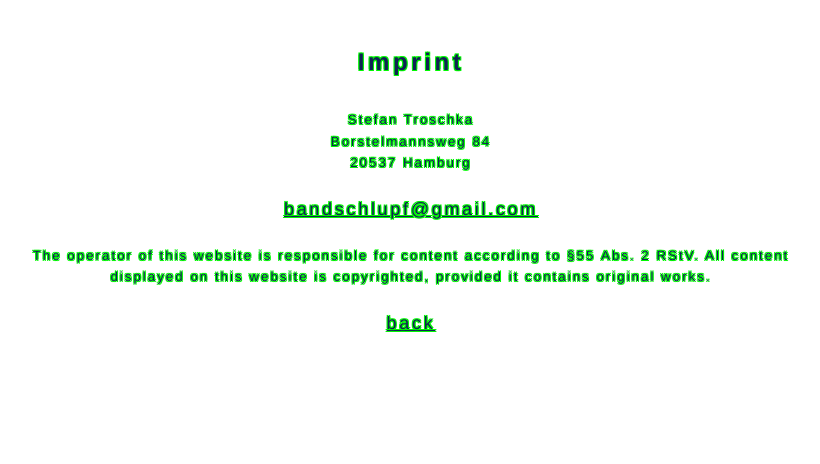
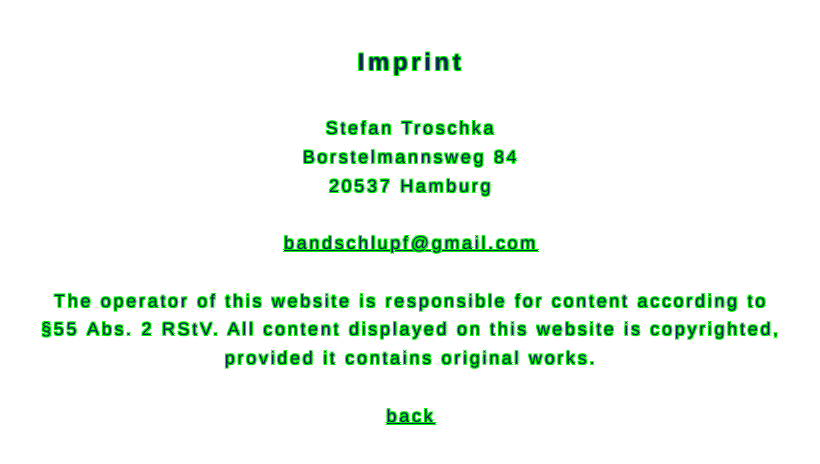
Before and after one commit to bandschlupf/bandschlupf.github.io, a plain HTML site: page imprint.html in a window 1280 px wide. Shown: the whole page, without its empty margins (229-1049 px from the left). Drawn offline with Linux system fonts and the light colour scheme.

Commit message:
Update imprint.html

```diff
--- a/imprint.html
+++ b/imprint.html
@@ -12,7 +12,7 @@
 
 <div class="box">
 <h2>Imprint</h2>
-<p style="font-size:smaller;">Stefan Troschka<br>Borstelmannsweg 84<br>20537 Hamburg<br><br><a href="mailto:bandschlupf@gmail.com">bandschlupf@gmail.com</a><br><br>The operator of this website is responsible for content according to §55&nbsp;Abs. 2 RStV. All content displayed on this website is copyrighted, provided it contains original works.<br><br><a href="index.html">back</a></p>
+<p>Stefan Troschka<br>Borstelmannsweg 84<br>20537 Hamburg<br><br><a href="mailto:bandschlupf@gmail.com">bandschlupf@gmail.com</a><br><br>The operator of this website is responsible for content according to §55&nbsp;Abs. 2 RStV. All content displayed on this website is copyrighted, provided it contains original works.<br><br><a href="index.html">back</a></p>
 </div>
 
 </body>
```
